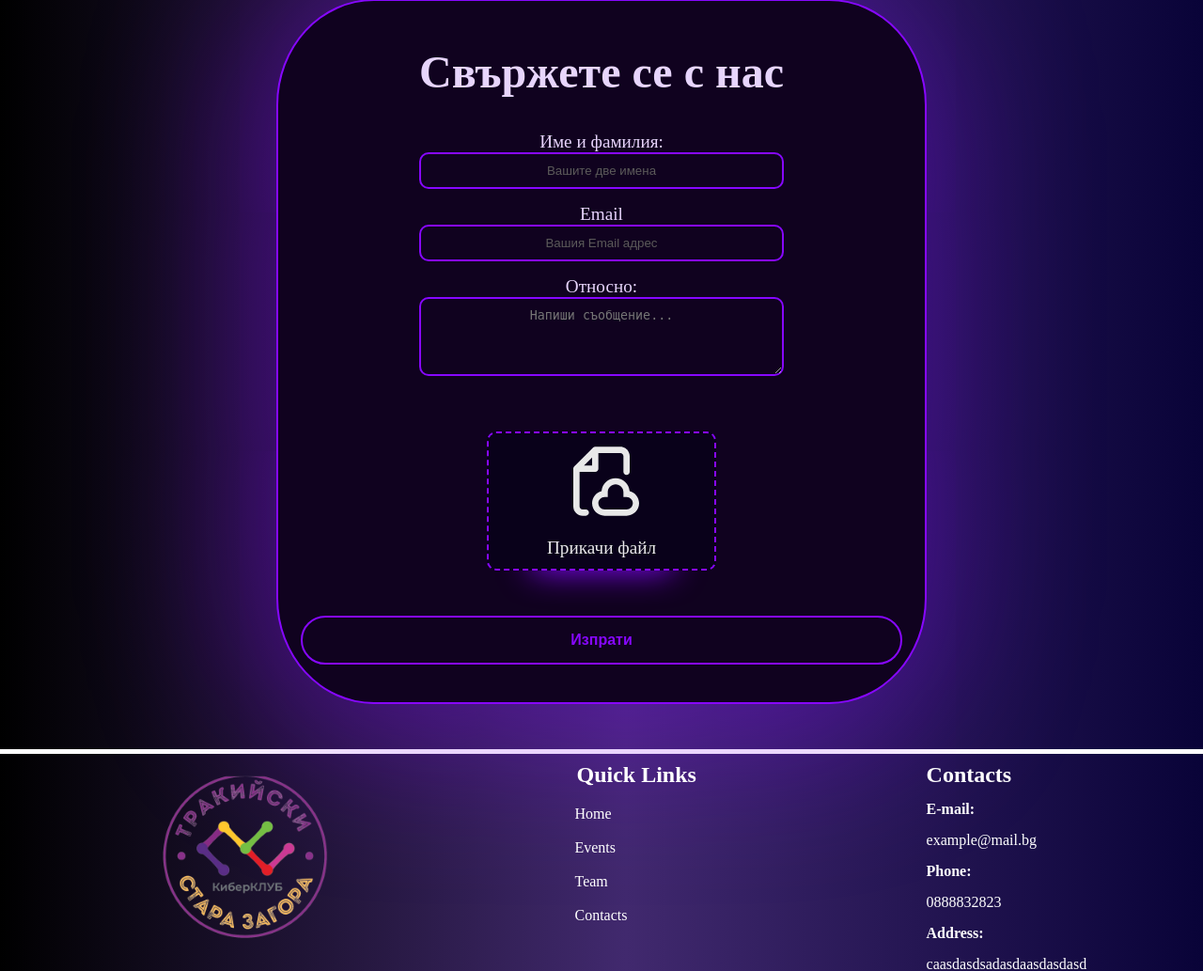
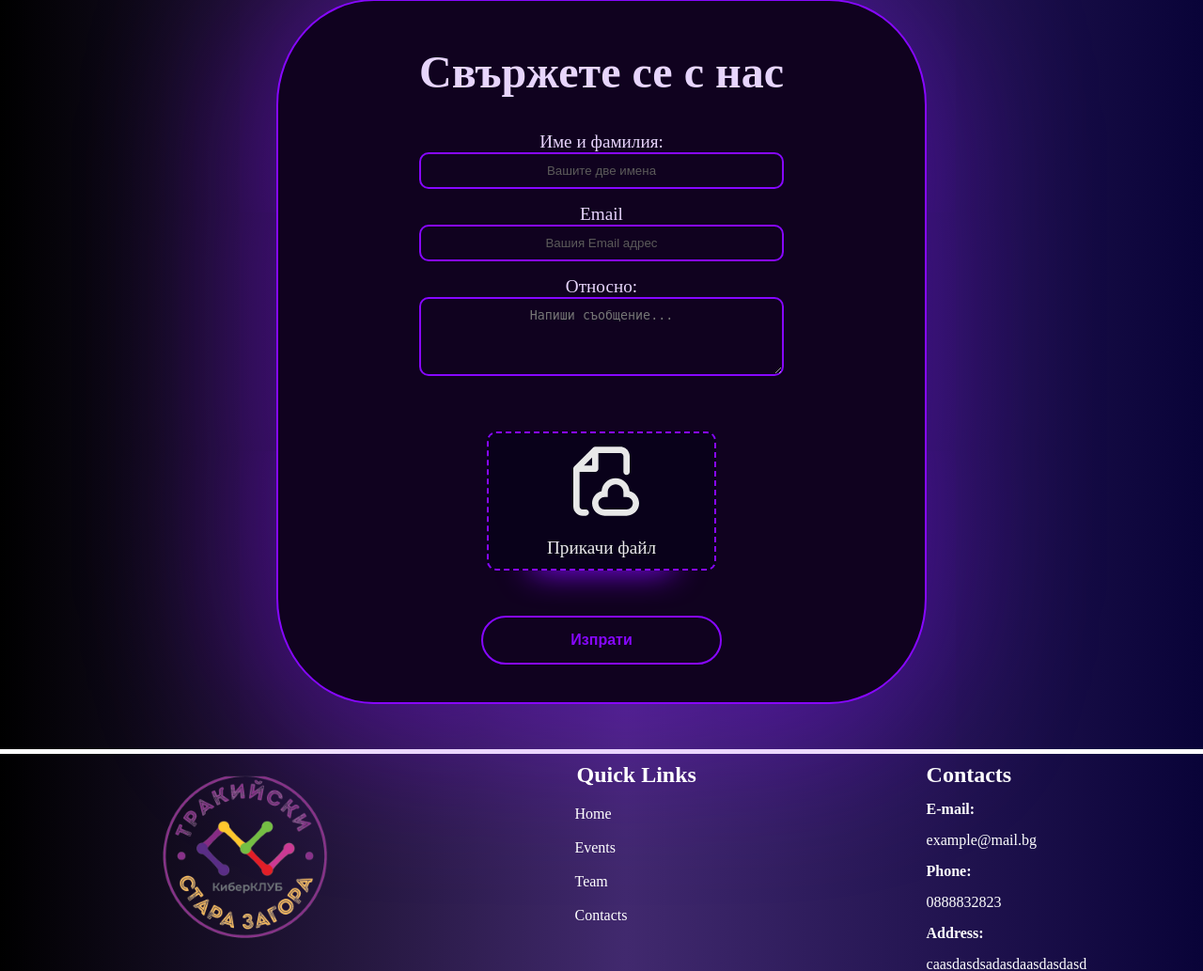
Before and after one commit to zenev777/CyberClubProject, a PHP site: page /contact.php in a window 1280 px wide. Shown: the part 283-1316 px from the top of the page at 94% size. Run offline with PHP 8.4, Linux system fonts and the light colour scheme.

Commit message:
Update style.css

```diff
--- a/styles/style.css
+++ b/styles/style.css
@@ -166,6 +166,7 @@ ul {
     cursor: pointer;
     margin-top: 2em;
     margin-bottom: 1em;
+    width: 40%;
 }
 
 .contact-inputs,
```
